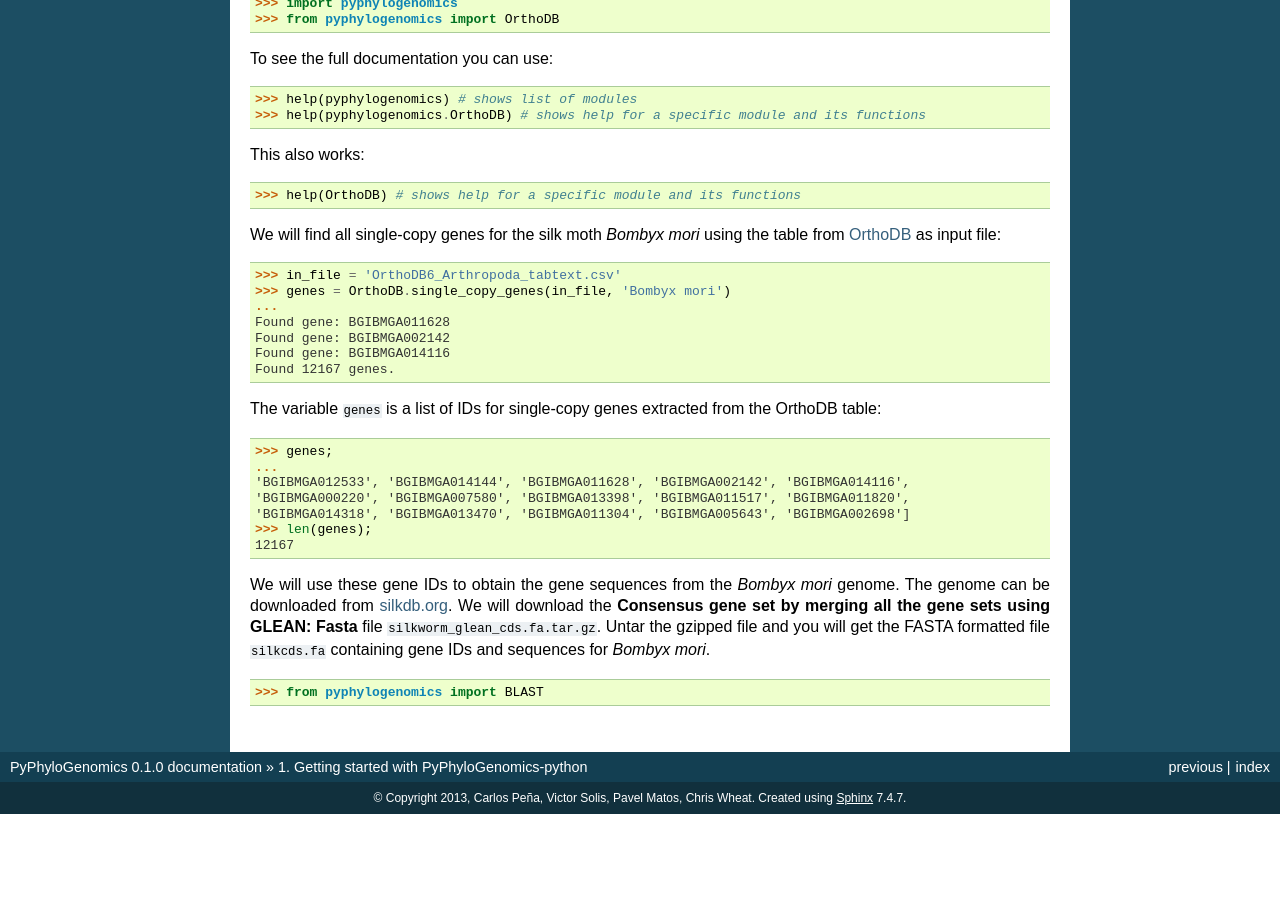
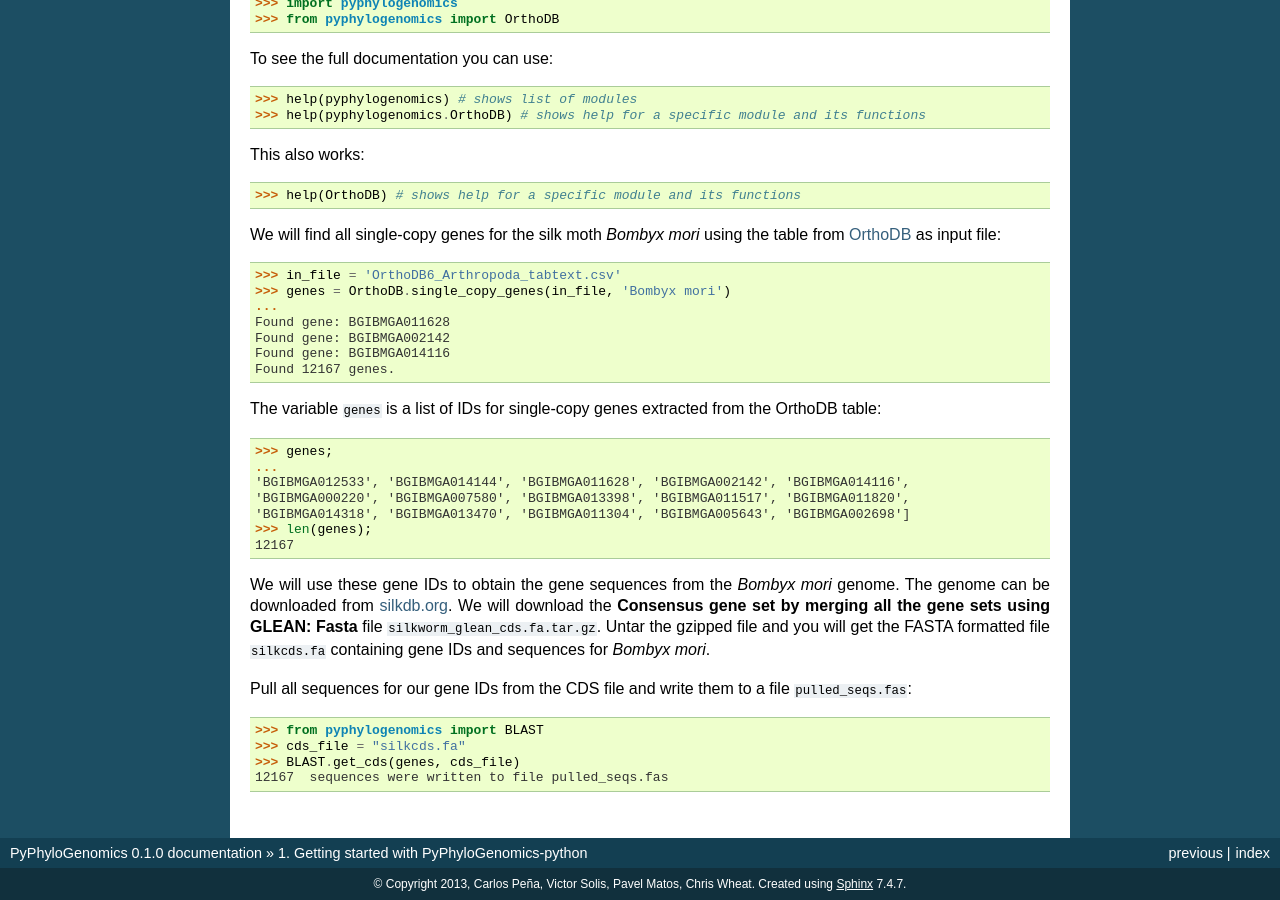
Before and after one commit to carlosp420/PyPhyloGenomics, a Sphinx documentation site: the page built from doc/getting-started.rst, in a window 1280 px wide and 900 px high, scrolled down 830 px. Built offline with Sphinx 7.4.7, drawn with Linux system fonts in a browser that asks for light colours; formulas are drawn with MathJax 3; before the commit the page ends 1644 px from its top, so only the background shows below that.

Commit message:
adding get_cds intro

```diff
--- a/doc/getting-started.rst
+++ b/doc/getting-started.rst
@@ -76,5 +76,9 @@ We will download the **Consensus gene set by merging all the gene sets using GLE
 
 .. _silkdb.org: http://www.silkdb.org/silkdb/doc/download.html
 
+Pull all sequences for our gene IDs from the CDS file and write them to a file ``pulled_seqs.fas``:
 
     >>> from pyphylogenomics import BLAST
+    >>> cds_file = "silkcds.fa"
+    >>> BLAST.get_cds(genes, cds_file)
+    12167  sequences were written to file pulled_seqs.fas
```
